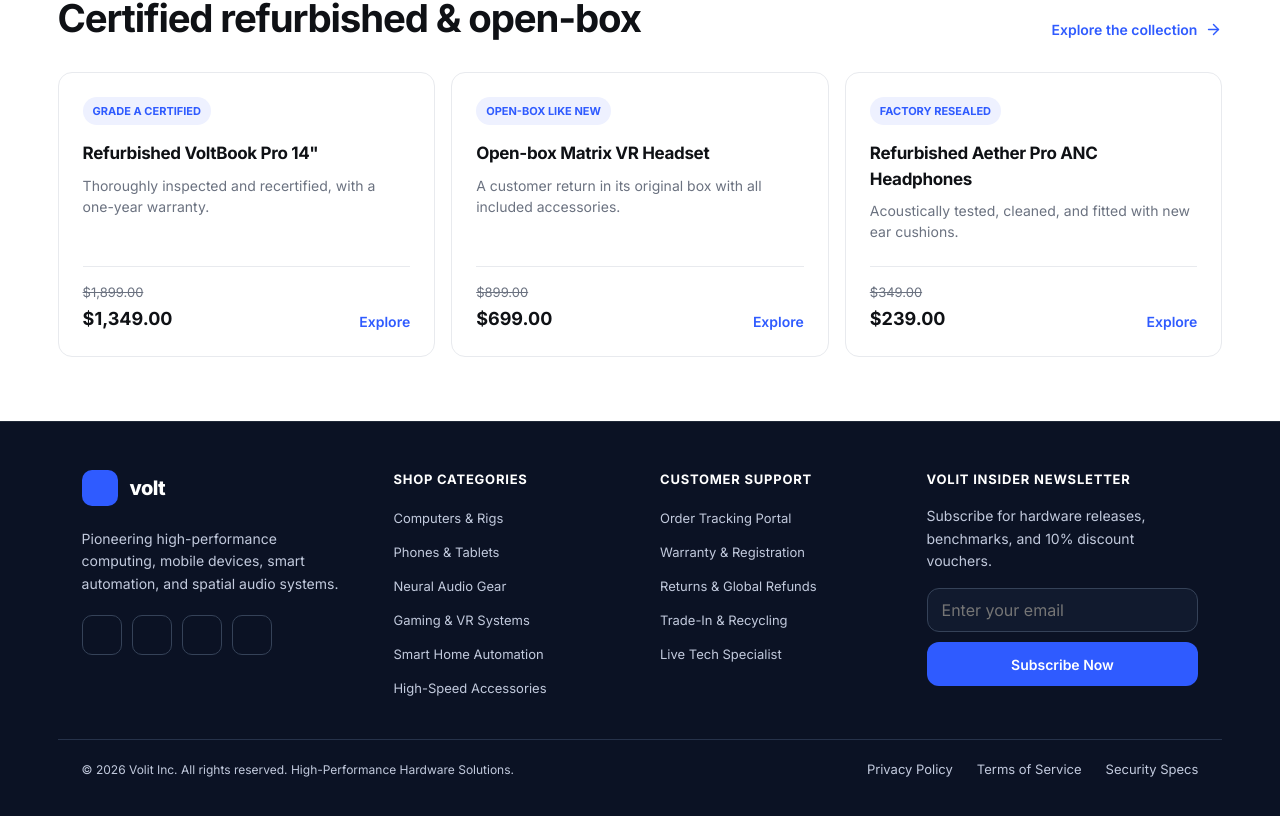
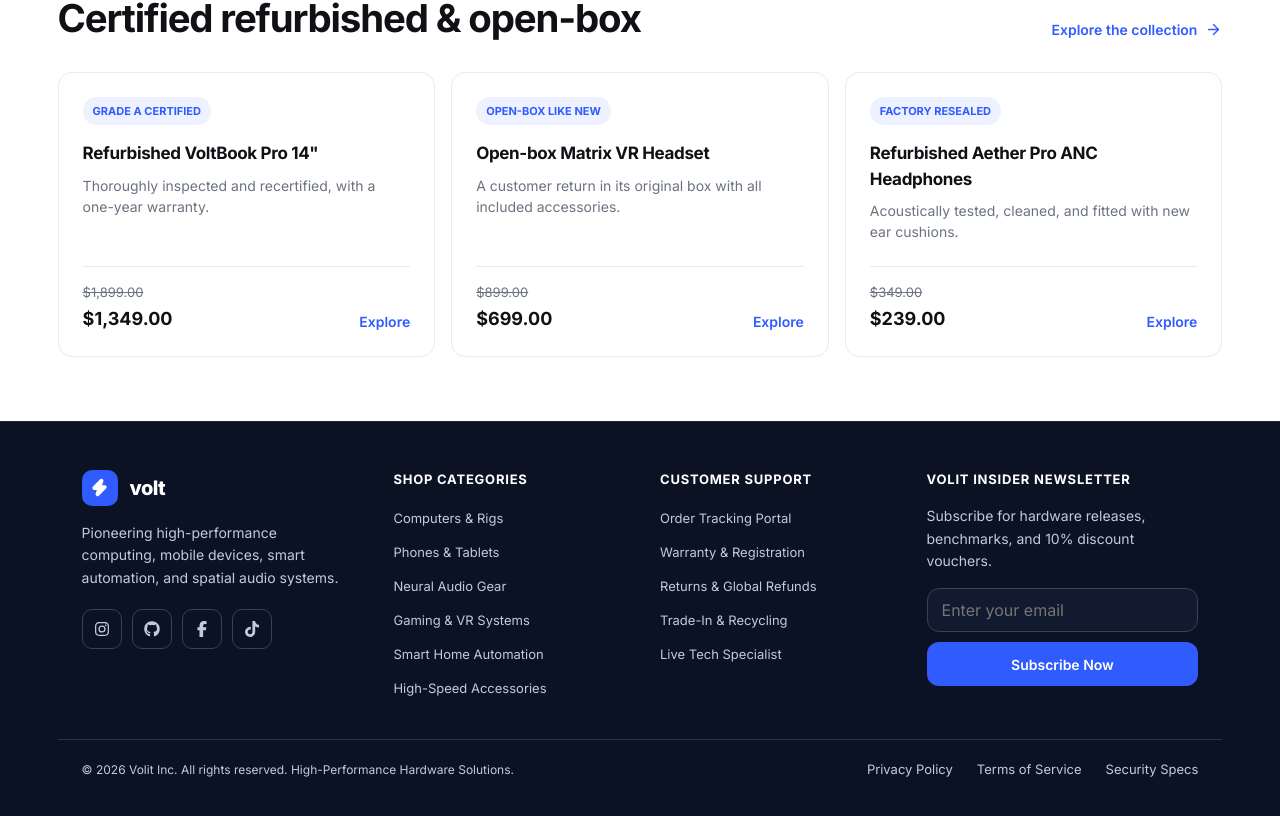
Before and after one commit to Yangggg-Coding/Tech-Storee, a React (Vite) app: page / in a window 1280 px wide. Shown: the part 3175-3991 px from the top of the page. Built offline with nearby package versions, Linux system fonts and the light colour scheme.

Commit message:
update logo

```diff
--- a/package.json
+++ b/package.json
@@ -11,6 +11,7 @@
   },
   "dependencies": {
     "@fortawesome/fontawesome-svg-core": "^7.3.1",
+    "@fortawesome/free-brands-svg-icons": "^7.3.1",
     "@fortawesome/free-solid-svg-icons": "^7.3.1",
     "@fortawesome/react-fontawesome": "^3.5.0",
     "lucide-react": "^1.70.0",
--- a/src/components/layout/Footer.jsx
+++ b/src/components/layout/Footer.jsx
@@ -1,4 +1,11 @@
-/* import { Github, Instagram, MessageCircle, Youtube, Zap } from "lucide-react"; */
+import { FontAwesomeIcon } from "@fortawesome/react-fontawesome";
+import {
+  faFacebookF,
+  faGithub,
+  faInstagram,
+  faTiktok,
+} from "@fortawesome/free-brands-svg-icons";
+import { Zap } from "lucide-react";
 import { Link } from "react-router-dom";
 import "../../styles/footer.css";
 
@@ -26,7 +33,7 @@ export default function Footer() {
         <section className="site-footer_brand">
           <Link className="site-footer_logo" to="/" aria-label="Volit home">
             <span className="site-footer_logo-mark">
-              {/*               <Zap size={19} fill="currentColor" /> */}
+              <Zap size={19} fill="currentColor" />
             </span>
             <span>volt</span>
           </Link>
@@ -38,31 +45,34 @@ export default function Footer() {
             <a
               href="https://www.instagram.com/yanggxxyz?dlrf=MXNsdjc2ZGU4M2w4ZA%3D%3D&utm_source=qr"
               target="_blank"
+              rel="noreferrer"
               aria-label="Instagram"
             >
-              {/*            <Instagram size={18} /> */}
+              <FontAwesomeIcon icon={faInstagram} aria-hidden="true" />
             </a>
             <a
               href="https://github.com/Yangggg-Coding"
               target="_blank"
+              rel="noreferrer"
               aria-label="GitHub"
             >
-              {/*           <Github size={18} /> */}
+              <FontAwesomeIcon icon={faGithub} aria-hidden="true" />
             </a>
             <a
               href="https://www.facebook.com/share/1Ef3dmoRdy/?mibextid=wwXIfr"
               target="_blank"
-              aria-label="facebook
-            "
+              rel="noreferrer"
+              aria-label="Facebook"
             >
-              {/*               <MessageCircle size={18} /> */}
+              <FontAwesomeIcon icon={faFacebookF} aria-hidden="true" />
             </a>
             <a
               href="https://www.tiktok.com/@mhcwm_?_r=1&_t=ZS-9BLgRuMbArV"
               target="_blank"
-              aria-label="Tiktok"
+              rel="noreferrer"
+              aria-label="TikTok"
             >
-              {/*    <Youtube size={18} /> */}
+              <FontAwesomeIcon icon={faTiktok} aria-hidden="true" />
             </a>
           </div>
         </section>
```
Also changed, not shown: 1 other file (tests, documents, lock files or other folders).
